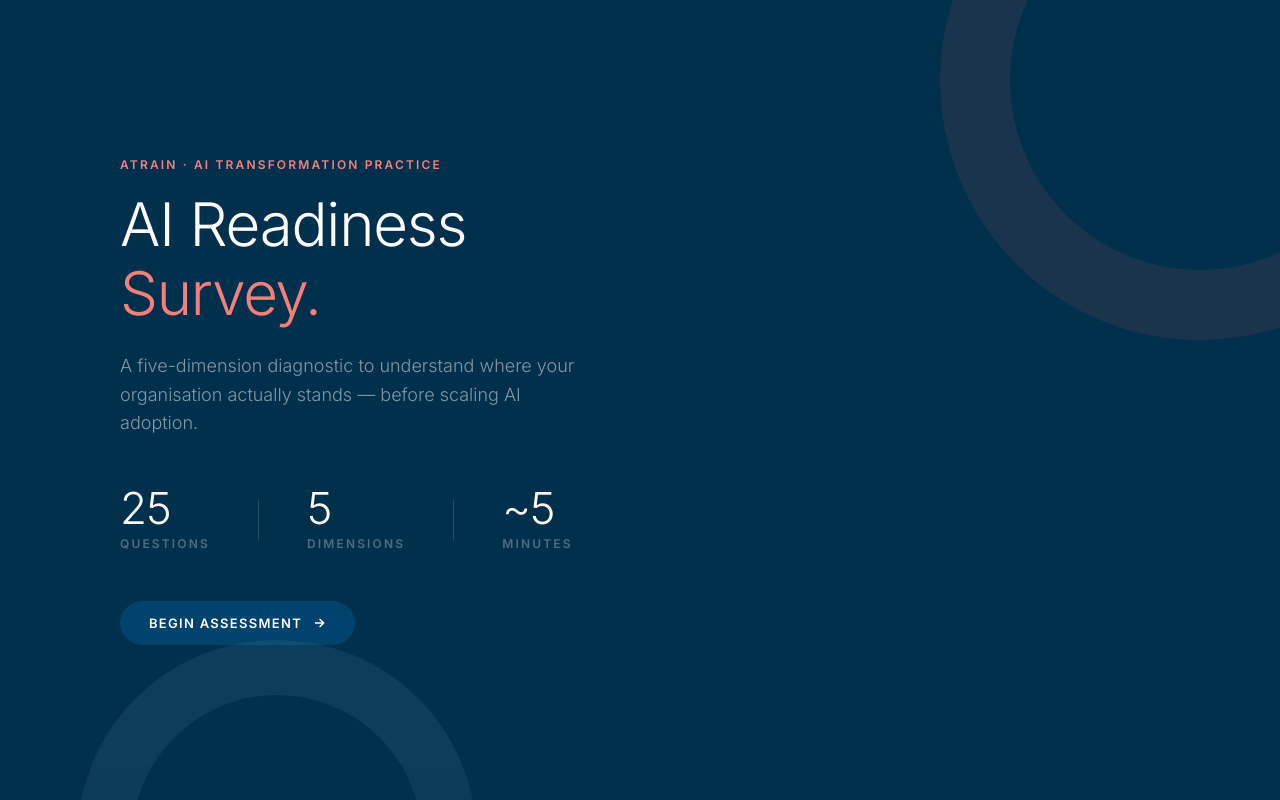
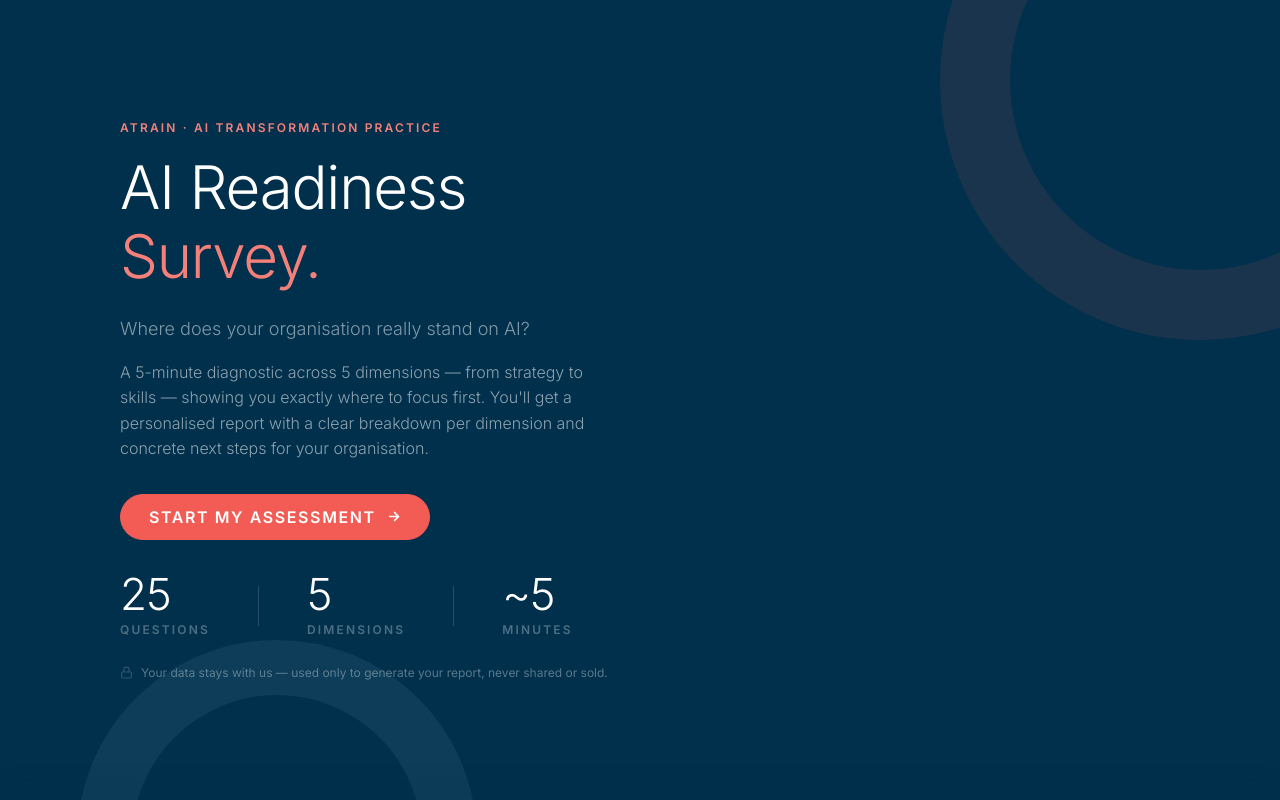
Before and after one commit to alessio-milano/ai-check, a plain HTML site: page index.html in a window 1280 px wide. Drawn offline with nearby package versions, Linux system fonts and the light colour scheme.

Commit message:
feat: redesign landing page cover
Reorder: headline → subtitle → description → coral CTA button →
stats row → privacy note. Button is now prominent coral, stats moved
below CTA, privacy line with lock icon added at bottom.

Co-Authored-By: Claude Sonnet 4.6 <noreply@anthropic.com>

```diff
--- a/index.html
+++ b/index.html
@@ -137,7 +137,7 @@ body{
 .cover-lead{
   font-size:var(--fs-18);font-weight:var(--fw-light);
   color:rgba(255,255,255,.50);max-width:460px;
-  line-height:var(--lh-relaxed);margin-bottom:var(--sp-7);
+  line-height:var(--lh-relaxed);margin-bottom:var(--sp-4);
 }
 .cover-stats{display:flex;gap:var(--sp-7);align-items:flex-end;margin-bottom:var(--sp-7);}
 .cover-stat-num{
@@ -150,6 +150,17 @@ body{
   color:rgba(255,255,255,.30);margin-top:var(--sp-1);
 }
 .cover-divider{width:1px;height:40px;background:rgba(255,255,255,.15);align-self:center;}
+.cover-desc{
+  font-size:var(--fs-16);font-weight:var(--fw-light);
+  color:rgba(255,255,255,.55);max-width:480px;
+  line-height:var(--lh-relaxed);margin-bottom:var(--sp-6);
+}
+.cover-privacy{
+  display:flex;align-items:center;gap:var(--sp-2);
+  font-size:var(--fs-12);color:rgba(255,255,255,.35);
+  margin-top:var(--sp-5);
+}
+.cover-privacy svg{flex-shrink:0;opacity:.5;}
 
 /* ══════════════════════════════════════════
    SURVEY
@@ -371,8 +382,13 @@ body{
   <div class="cover-arc cover-arc-2"></div>
   <div class="eyebrow">atrain · AI Transformation Practice</div>
   <h1 class="cover-headline">AI Readiness<br><em>Survey.</em></h1>
-  <p class="cover-lead">A five-dimension diagnostic to understand where your organisation actually stands — before scaling AI adoption.</p>
-  <div class="cover-stats">
+  <p class="cover-lead">Where does your organisation really stand on AI?</p>
+  <p class="cover-desc">A 5-minute diagnostic across 5 dimensions — from strategy to skills — showing you exactly where to focus first. You'll get a personalised report with a clear breakdown per dimension and concrete next steps for your organisation.</p>
+  <button class="btn btn-coral" onclick="startSurvey()" style="font-size:var(--fs-16);padding:14px 28px;">
+    Start my assessment
+    <svg width="15" height="15" viewBox="0 0 24 24" fill="none" stroke="currentColor" stroke-width="2.5"><path d="M5 12h14M13 5l7 7-7 7"/></svg>
+  </button>
+  <div class="cover-stats" style="margin-top:var(--sp-6);margin-bottom:0;">
     <div class="cover-stat">
       <div class="cover-stat-num">25</div>
       <div class="cover-stat-label">Questions</div>
@@ -388,10 +404,10 @@ body{
       <div class="cover-stat-label">Minutes</div>
     </div>
   </div>
-  <button class="btn btn-primary" onclick="startSurvey()">
-    Begin assessment
-    <svg width="14" height="14" viewBox="0 0 24 24" fill="none" stroke="currentColor" stroke-width="2.5"><path d="M5 12h14M13 5l7 7-7 7"/></svg>
-  </button>
+  <div class="cover-privacy">
+    <svg width="13" height="13" viewBox="0 0 24 24" fill="none" stroke="currentColor" stroke-width="2"><rect x="3" y="11" width="18" height="11" rx="2"/><path d="M7 11V7a5 5 0 0 1 10 0v4"/></svg>
+    Your data stays with us — used only to generate your report, never shared or sold.
+  </div>
 </section>
 
 <!-- SURVEY -->
```
